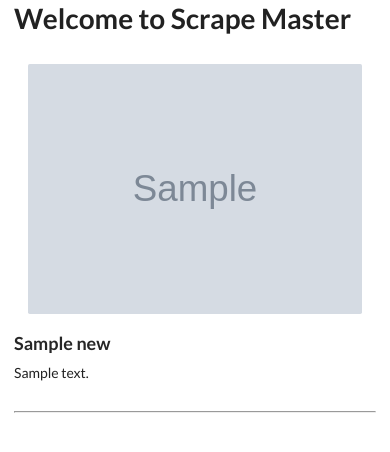
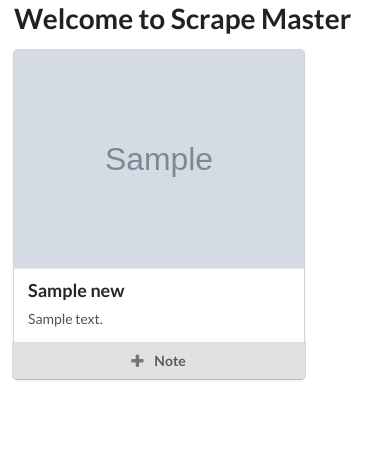
Before and after one commit to m3tron/scrapeProj, a Node server app: template views/partials/newsArticle.handlebars in a window 390 px wide. Shown: the top 452 px of the page. Run offline with Node 20, Linux system fonts and the light colour scheme; tables that the repository leaves empty hold one stand-in row (values such as "Sample post"); the template is opened without the code that fills it: values that come from a table or form of the project are taken from there, most other values are stand-ins (such as "Sample title", 1, 10 or a date in 2020); grey boxes marked "Sample" are stand-in pictures; some libraries are stand-ins or nearby versions.

Commit message:
added comments modal and used cards for articles to make them more responsive

```diff
--- a/models/News.js
+++ b/models/News.js
@@ -7,9 +7,9 @@ const NewsSchema = new Schema({
   img: { type: String, required: true },
   link: { type: String, required: true },
   desc: { type: String, required: true },
-  note: {
-    type: Schema.Types.ObjectId,
-    ref: "Note"
+  comment: {
+    type: [Schema.Types.ObjectId],
+    ref: "Comment"
   }
 });
 
--- a/models/index.js
+++ b/models/index.js
@@ -1,4 +1,4 @@
 module.exports = {
-  News: require("./News.js"),
-  Note: require("./Note")
+  News: require("./News"),
+  Note: require("./Comment")
 };
--- a/server.js
+++ b/server.js
@@ -6,13 +6,12 @@ const PORT = process.env.PORT || 5000;
 
 app.use(express.urlencoded({ extended: true }));
 app.use(express.json());
-//app.use(express.static('public'))
+app.use(express.static("public"));
 
 app.engine("handlebars", exphbs());
 app.set("view engine", "handlebars");
 
 app.use("/", require("./routes/controller"));
-app.get("/scrape");
 
 app.listen(PORT, () => {
   console.log(`Connected go to: http://localhost:${PORT}`);
--- a/views/layouts/main.handlebars
+++ b/views/layouts/main.handlebars
@@ -10,8 +10,7 @@
     <script src="https://code.jquery.com/jquery-3.4.1.js"
         integrity="sha256-WpOohJOqMqqyKL9FccASB9O0KwACQJpFTUBLTYOVvVU=" crossorigin="anonymous"></script>
     <script src="https://cdn.jsdelivr.net/npm/semantic-ui@2.4.2/dist/semantic.min.js"></script>
-
-    <script src="/assets/js/app.js"></script>
+    <script src="assets/js/app.js"></script>
 </head>
 
 <body>
@@ -19,6 +18,24 @@
         <h1>Welcome to Scrape Master</h1>
         {{{body}}}
     </div>
+
+    <div class="ui basic modal">
+        <div class="ui icon header">
+            <i class="comments outline icon"></i>
+        </div>
+        <div class="ui inverted form">
+            <p id="currentComment"></p>
+            <div class="field">
+                <label>Name</label>
+                <input id='nameInput' type="text" required>
+            </div>
+            <div class="field">
+                <label>Comment</label>
+                <input id='commentInput' type="text" required>
+            </div>
+            <div class="ui submit button saveComment">Submit</div>
+        </div>
+    </div>
 </body>
 
 </html>
--- a/views/partials/newsArticle.handlebars
+++ b/views/partials/newsArticle.handlebars
@@ -1,7 +1,7 @@
-<div>
+<div class="ui cards">
     {{#each news}}
-    <div class="ui items">
-        <div class="item">
+
+    <div class="card">
         <div class="image">
             <img src={{img}}>
         </div>
@@ -11,8 +11,11 @@
                 <p>{{desc}}</p>
             </div>
         </div>
+        <div id={{_id}} class="ui bottom attached button commentButton">
+            <i class="add icon"></i>
+            Note
         </div>
     </div>
-    <hr>
+
     {{/each}}
 </div>
```
Also changed, not shown: models/Comment.js (added, +12 -0 lines), models/Note.js (deleted, +0 -12 lines), routes/controller.js (+21 -0 lines), public/assets/js/app.js. Lines whose indentation alone changed are shown as unchanged.
